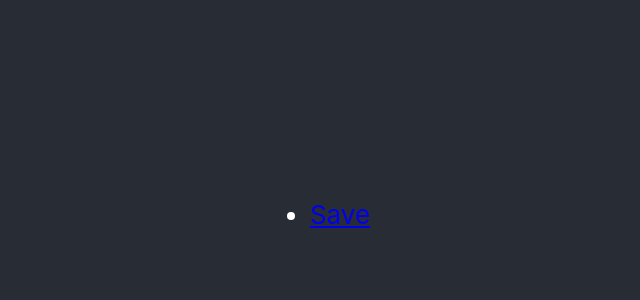
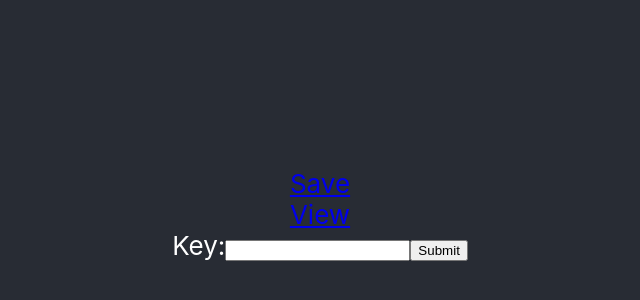
Before and after one commit to c0deWranglr/secret-share, a React (Create React App) app in the folder client/: page /view in a window 1280 px wide. Shown: the part 186-486 px from the top of the page, without its empty margins (320-960 px from the left). Built offline with nearby package versions, Linux system fonts and the light colour scheme.

Commit message:
add ability to view secret

```diff
--- a/client/src/App.js
+++ b/client/src/App.js
@@ -2,6 +2,7 @@ import React from 'react';
 import { BrowserRouter, Link, Route, Switch } from 'react-router-dom';
 import './App.css';
 import SaveSecret from './components/SaveSecret';
+import ViewSecret from './components/ViewSecret';
 
 function App() {
   return (
@@ -9,13 +10,15 @@ function App() {
       <header className="App-header">
         <BrowserRouter>
           <nav>
-            <ul>
-              <li><Link to="/save">Save</Link></li>
-            </ul>
+            <Link to="/save">Save</Link>
+            <br/>
+            <Link to="/view">View</Link>
           </nav>
           <Switch>
             <Route path="/save">
               <SaveSecret/>
+            </Route>
+            <Route path="/view" render={(props) => { return <ViewSecret {...props} /> }}>
             </Route>
           </Switch>
         </BrowserRouter>
--- a/client/src/components/SaveSecret.js
+++ b/client/src/components/SaveSecret.js
@@ -1,4 +1,5 @@
 import React from 'react';
+import { Link } from 'react-router-dom';
 import { storeSecret } from '../lib/client';
 import { encrypt } from '../lib/cryptography';
 
@@ -48,13 +49,14 @@ class SaveSecret extends React.Component {
                         <input name="password" type="password" onChange={this.handleChange} />
                         <br/>
                         <label>Redemption Token:</label>
-                        <input name="token" type="text" onChange={this.handleChange} />
+                        <input name="token" type="password" onChange={this.handleChange} />
                         <br/>
                         <input type="submit" value="Submit" />
                     </form>
                 </div>
                 <div hidden={!this.state.submitted}>
-                    <label>Redemption Key: {this.state.redemptionKey}</label>
+                    <label>Redemption Key: </label>
+                    <Link to={"/view?key="+this.state.redemptionKey}>{this.state.redemptionKey}</Link>
                     <br/>
                     <button onClick={this.componentDidMount}>Save Another</button>
                 </div>
--- /dev/null
+++ b/client/src/components/ViewSecret.js
@@ -0,0 +1,82 @@
+import React from 'react';
+import { getSecret } from '../lib/client';
+import { decrypt } from '../lib/cryptography';
+
+class ViewSecret extends React.Component {
+    constructor(props) {
+        super(props);
+
+        console.log("Location: "+JSON.stringify(props.location));
+
+        this.loadSecret = this.loadSecret.bind(this);
+        this.componentDidMount = this.componentDidMount.bind(this);
+        this.handleChange = this.handleChange.bind(this);
+        this.handleSubmit = this.handleSubmit.bind(this);
+        this.extractKey = this.extractKey.bind(this);
+
+        this.state = { needToken: true, redemptionKey: this.extractKey(props.location), secret: null, token: '', decrypted: '' };
+    }
+
+    extractKey(location) {
+        let params = location.search;
+        let start = params.indexOf("key=")+4;
+        var end = params.indexOf("&", start);
+        if (end < 0) { end = params.length; }
+        return params.substring(start, end);
+    }
+
+    componentDidMount() {
+        this.setState({ needToken: true, secret: null, token: '', decrypted: '' }, () => {
+            this.loadSecret();
+        });
+    }
+
+    loadSecret() {
+        if (this.state.redemptionKey !== '') {
+            console.log("Loading secret for key: "+this.state.redemptionKey);
+            getSecret(this.state.redemptionKey).then(secret => {
+                console.log("Secret: "+secret);
+                this.setState({ secret: secret });
+            });
+        }
+    }
+
+    handleChange(event) {
+        this.setState({ [event.target.name]: event.target.value });
+    }
+
+    handleSubmit(event) {
+        let decrypted = decrypt(this.state.token, this.state.secret);
+        console.log("Token: "+this.state.token+"; Secret: "+this.state.secret+"; Decrypted: "+decrypted);
+        this.setState({ needToken: decrypted === '', decrypted: decrypted, redemptionKey: '' });
+        event.preventDefault();
+    }
+
+    render() {
+        return (
+            <div>
+                <div hidden={this.state.secret === undefined || this.state.secret === null}>
+                    <div hidden={!this.state.needToken}>
+                        <form onSubmit={this.handleSubmit}>
+                            <label>Token:</label>
+                            <input name="token" type="password" onChange={this.handleChange}/>
+                            <input type="submit" value="Submit" />
+                        </form>
+                    </div>
+                    <div hidden={this.state.needToken}>
+                        <label>Secret: { this.state.decrypted }</label>
+                    </div>
+                </div>
+                <div hidden={this.state.secret !== undefined && this.state.secret !== null}>
+                    <form onSubmit={() => {this.loadSecret();}}>
+                        <label>Key:</label>
+                        <input name="key" type="text" onChange={this.handleChange}/>
+                        <input type="submit" value="Submit" />
+                    </form>
+                </div>
+            </div>
+        );
+    }
+}
+
+export default ViewSecret;
```
